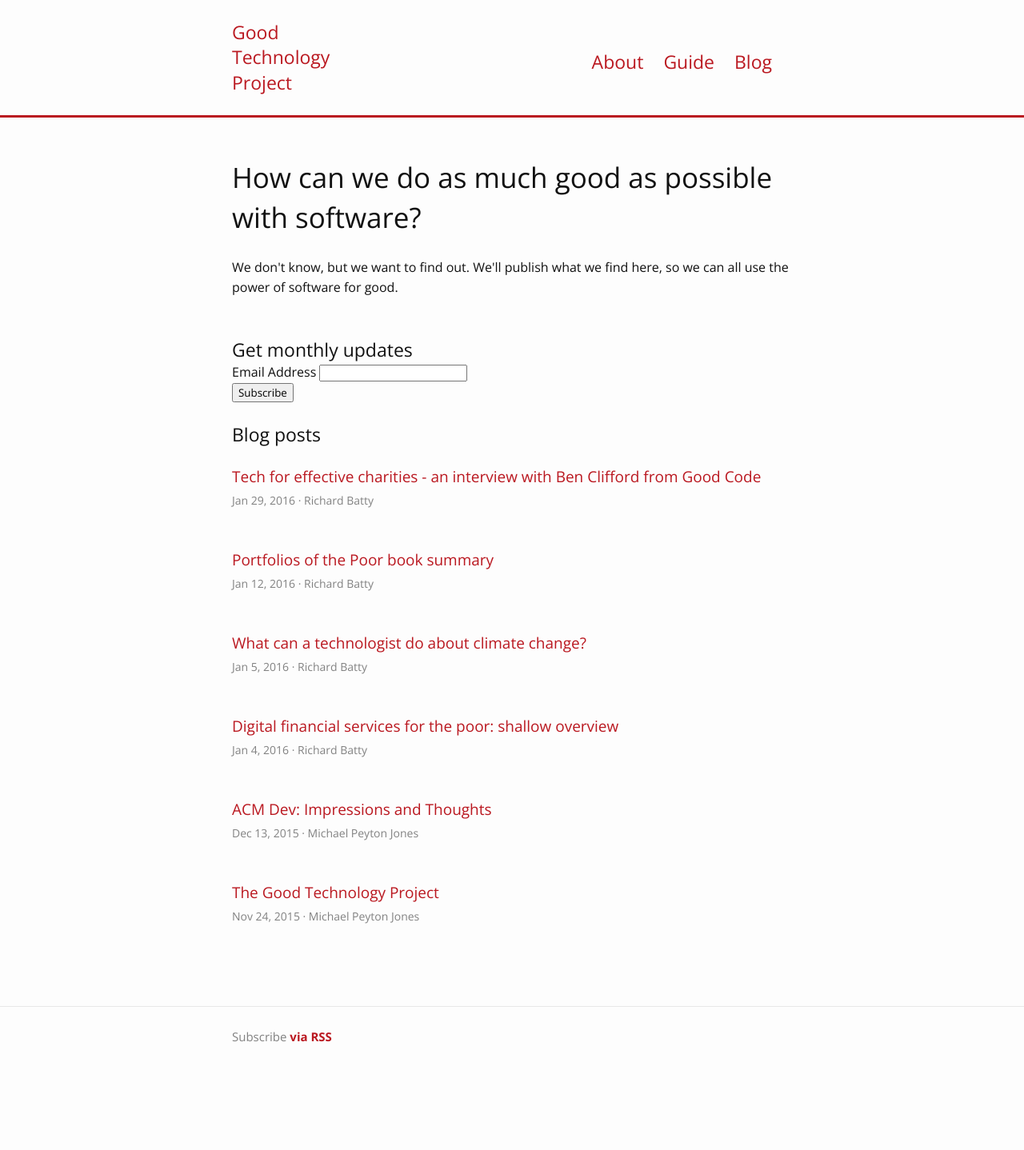
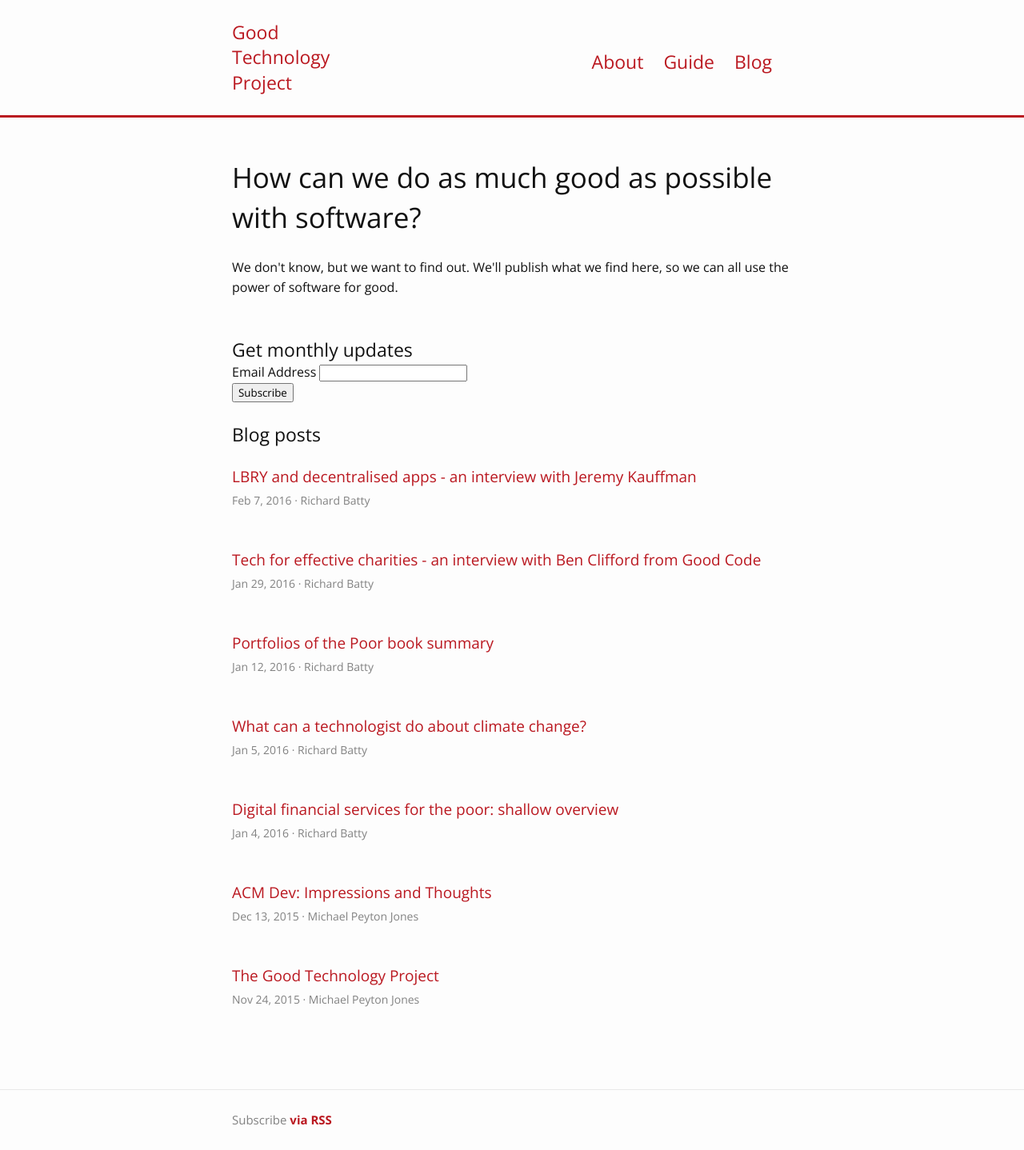
Before and after one commit to richardbatty/good-technology-project, a Jekyll site: the page built from index.html, in a window 1280 px wide. Shown: the whole page at 80% size. Built offline with Jekyll 4.4.1, drawn with Linux system fonts in a browser that asks for light colours; comment, search, counter and statistics services are not loaded; before the commit the page ends 1334 px from its top, so only the background shows below that; some of the changed lines change nothing that is shown.

Commit message:
jeremy kauffman interview and adding the more tag

```diff
--- /dev/null
+++ b/_posts/2016-02-07-lbry-and-decentralised-apps-an-interview-with-jeremy-kauffman.md
@@ -0,0 +1,51 @@
+---
+layout: post
+title:  "LBRY and decentralised apps - an interview with Jeremy Kauffman"
+date:   2016-02-07 10:30:00
+author: Richard Batty
+categories:
+---
+_Jeremy Kauffman is the CEO of [LBRY](http://lbry.io/), a decentralised content-publishing system. We talked to him because we want to know more about the potential of decentralised apps for doing good._
+
+## What are you doing?
+
+We want to provide a simple search tool for movies, books, games, or any piece of content that can be published by anyone in the world. The big difference is that this network is completely decentralised - it’s powered by the computers of everyone in the network.
+
+<!--more-->
+
+## What’s the more technical explanation?
+
+The real insight of bitcoin isn’t that we can maintain account balances in a decentralised way. The big value is that there’s no one authority that has to be trusted but that you can reach still reach a consensus on _any_ state. LBRY lets us reach a consensus on what name should go to what piece of information. This is a bit like a registry of domain names except that it doesn’t of relying on a centralised name registry.
+
+In LBRY people can claim a name like ‘wonderfullife’ and point it towards a piece of content and then when someone searches LBRY for it they will be able to access the content. When you register a name the name and the content it points to are broadcast out through the network and recorded on the LBRY blockchain.
+
+Our system is both a unit of account and a system of storing names and metadata. When someone claims a name, they don’t own that name or have permanent control. They reserve the name using some credits. Whoever has committed the most number of credits controls the resolution of the name. So they control what title and content a name like ‘wonderfullife’ returns. They can also set a price for viewing that content.
+
+One of our inspirations is the [Coase theorem](https://en.wikipedia.org/wiki/Coase_theorem). This says that assuming that the rules are clear for how property is controlled, and transaction costs are low, property will be held by the person who gets the most value out of it. We think a name holds the most value when it returns what people are looking for under that name. We also think people would far prefer to purchase content from the actual rights holder than from a pirate. Rights holders will have strong incentives to participate in the system and won’t be stuck in a bittorrent-like system where there’s nothing they can do to remove pirated content.
+
+LBRY is not a good system to publish something on if it is illegal. In addition to the traditional legal remedies, people who don’t want the content on the LBRY network can take over the name to keep the content off the platform or to put the content on there themselves.  Say someone pays 5 credits to use the name ‘spiderman’ and has it return some Spider-Man movie that he doesn’t own and refuses to remove it. The owner, or the community, can pay 6 credits to take over the name ‘spiderman’ and either publish the movie there and set a price on it or just own the name to prevent anyone else from using it.
+
+If the pirate and the content owner get in a bidding war for the name, there will be a price at which the content owner thinks it’s worth paying more but the pirate doesn’t. This is because the consumers will be willing to pay more to the content owner than to the pirate. The owner can either let it the piracy happen, or they can join in and profit more than they would if they let it happen. The economic incentive is to participate rather than not.
+
+## Why is this important?
+
+It is a more computationally efficient way to distribute static data like movies and books which currently take up about 50% of internet traffic. By having a distributed system, popular content will be available to download from nearby locations thus saving computer power and electricity that is currently spent moving static data across long distances.
+
+My personal opinion is that there is another, bigger benefit. There are a lot of inefficiencies in how content and information is produced and shared today, and the incentives are set up to reward large media companies instead of creators. These media companies exist because they provide distribution but also because they leverage existing laws in a way that benefits neither the creators nor the consumers. In LBRY, the people who get squeezed are the middlemen, instead of the creators or consumers. The system at the moment inhibits us from making creative progress.
+
+## What values are  you trying to optimise for?
+
+Speaking for myself, rather than the company, I’m motivated by the idea of human flourishing, pushing the boundaries of knowledge and of what we can accomplish as a species. I hope LBRY can make a contribution by reducing friction or making it cheaper to do that. I think working on LBRY is a chance to express and contribute towards these values.
+
+## Why do you have an ethicist on your staff?
+
+LBRY poses some difficult questions. At a certain point we’ll lose control of the system. What happens then if we release it and it doesn’t have the outcomes we expected? What are our obligations to prevent certain types of behaviour?
+
+## Is there a risk that LBRY could facilitate people publishing information that could be used for bad purposes?
+
+We’ve tried to think through the design and make it in a way that will hope will steer it in a positive direction but I’m aware that it is hard to predict what will happen. Bitcoin has had problems with illegal activity but hopefully that’s something that it will progress out of as it becomes more mainstream. LBRY could be a platform to publish dangerous information, but that is true of the internet as a whole and I don’t think it’s possible to prevent people from sharing electronic information.
+
+## What are some other interesting decentralised app projects?
+
+* [Augur](http://www.augur.net/) as well as [Hivemind](http://bitcoinhivemind.com/) - decentralised prediction markets. The nice thing about prediction markets is they incentivise people to be accurate and it would be good for humanity to have more accurate predictions.
+* [Etherium](https://www.ethereum.org/)
```
Also changed, not shown: _posts/2016-01-29-tech-for-effective-charities-an-interview-with-ben-clifford-from-good-code.md (+2 -0 lines).
